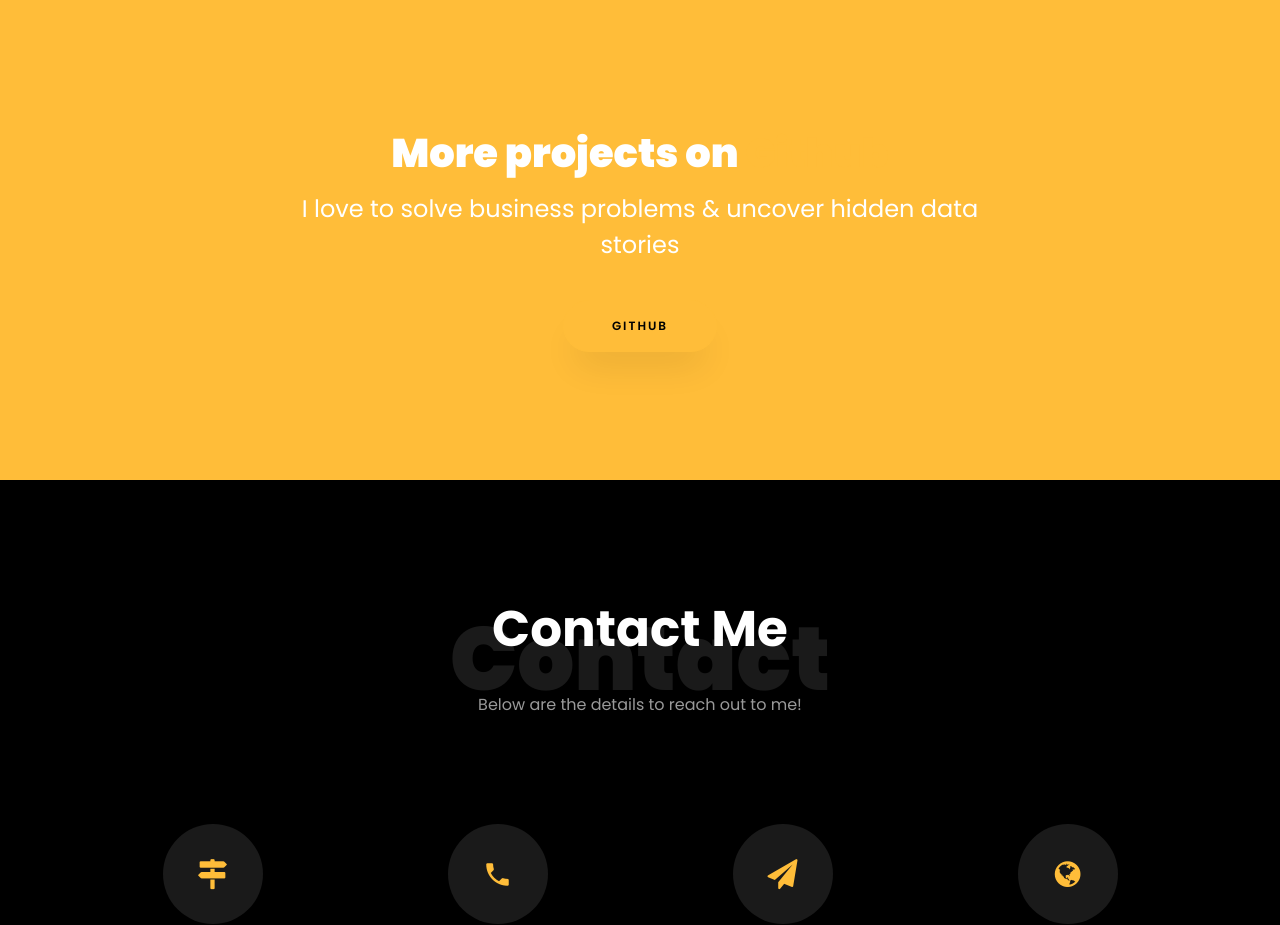
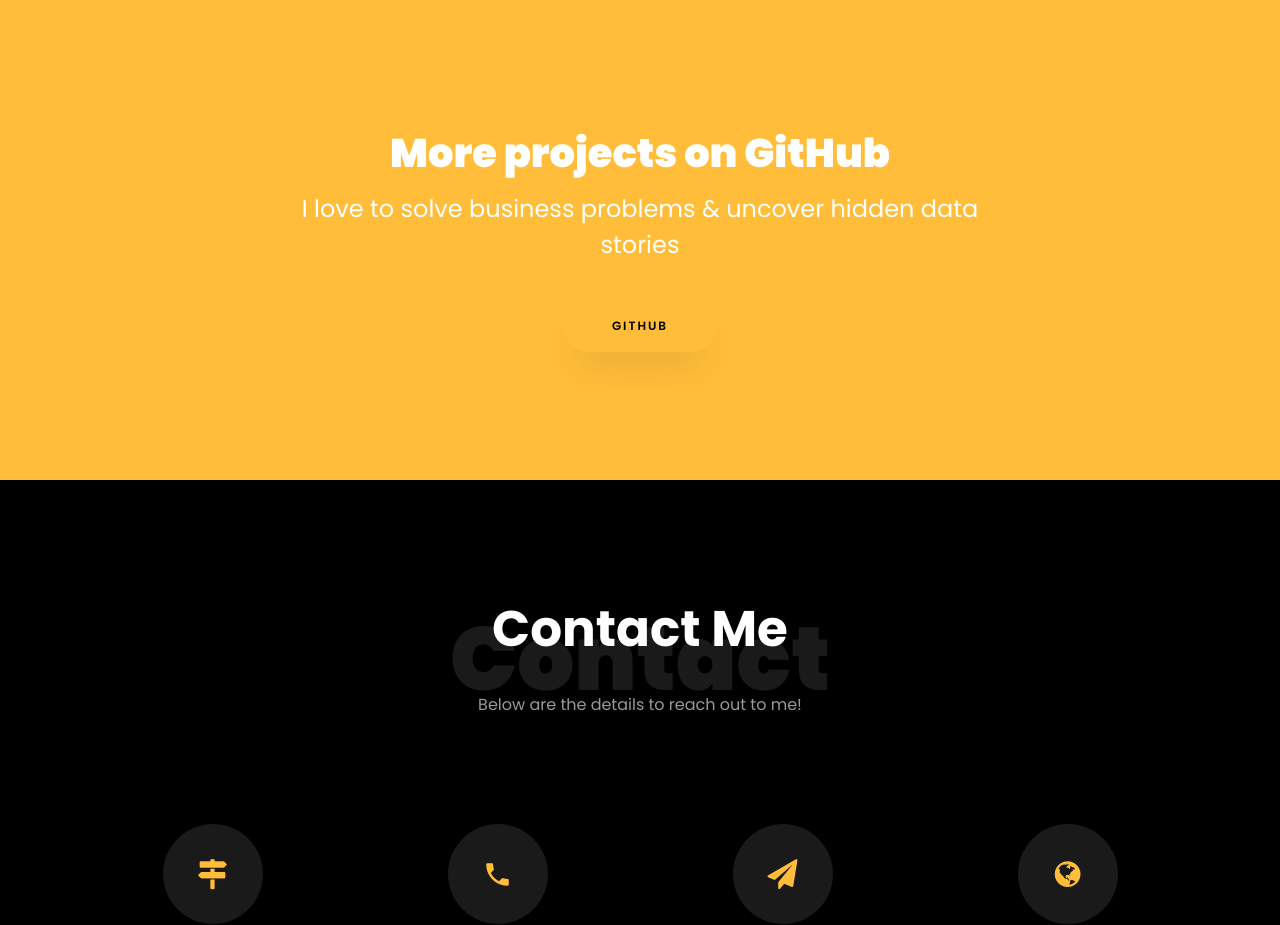
Before and after one commit to adnanzaid/adnanzaidi.github.io, a plain HTML site: page index.html in a window 1280 px wide. Shown: the part 4800-5725 px from the top of the page. Drawn offline with Linux system fonts and the light colour scheme; files whose address does not match are found by name.

Commit message:
Update index.html

```diff
--- a/index.html
+++ b/index.html
@@ -561,7 +561,7 @@
 			<!-- <div class="container"> -->
 				<div class="row justify-content-center">
 					<div class="col-md-7 ftco-animate text-center">
-						<h2>More projects on <span> Github  </span> </h2>
+						<h2>More projects on <span style="color: white;">GitHub</span></h2>
 						<div class="heading"> <h4> I love to solve business problems &amp; uncover hidden data stories </h4>
 						<br>
 						<p><a href="https://github.com/adnanzaid" class="btn btn-primary py-3 px-5">GitHub</a></p>
```
